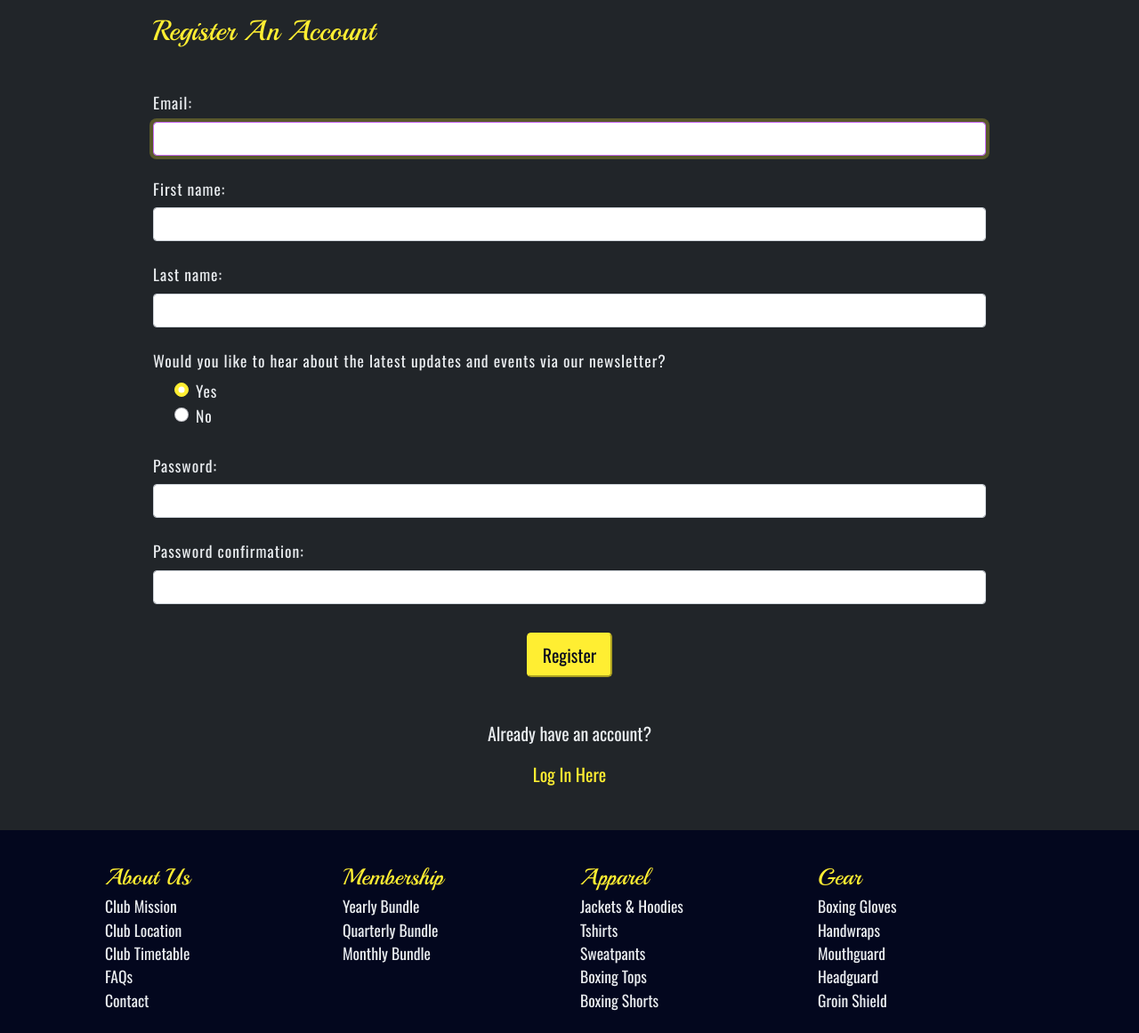
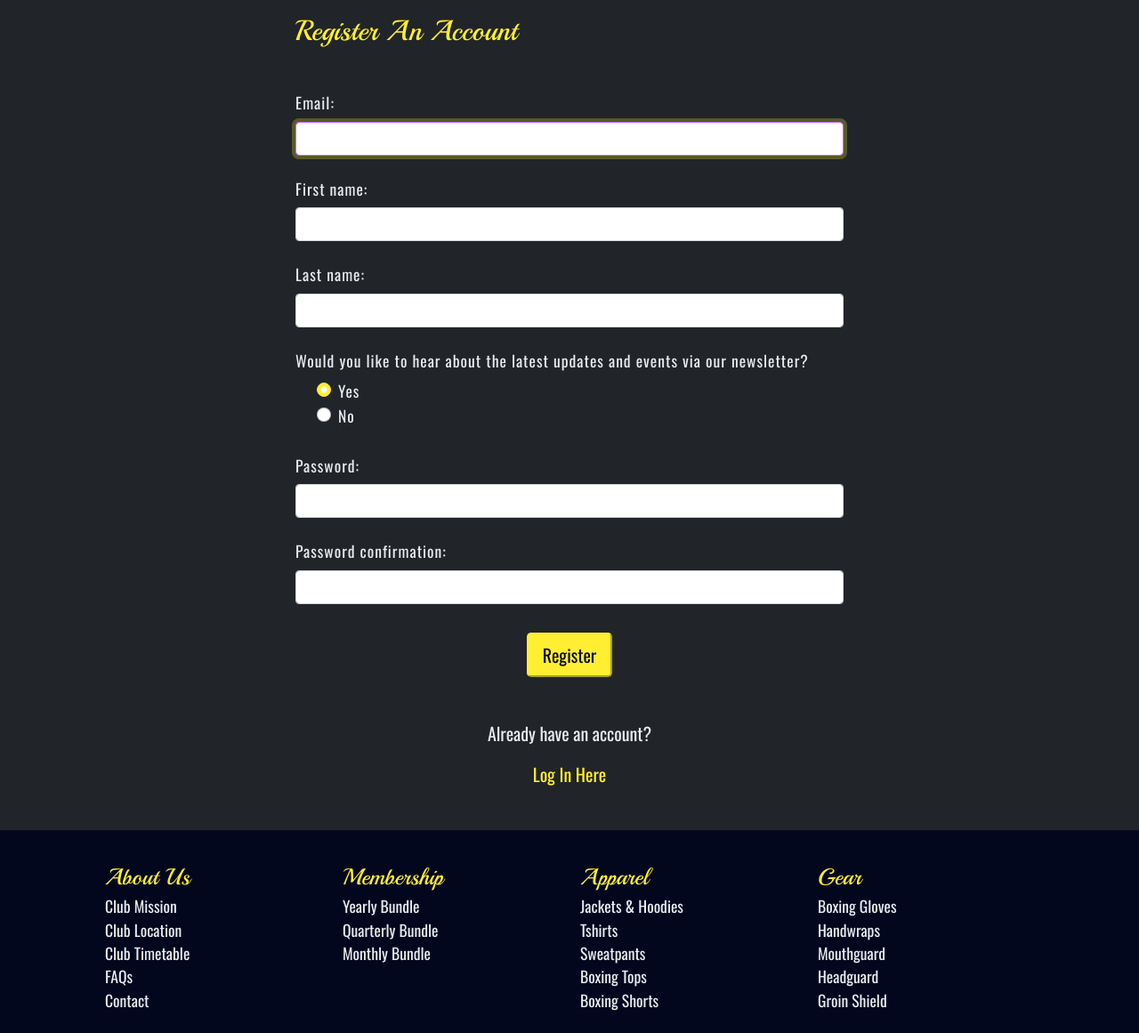
Before and after one commit to DaithiShan/saviours, a Django app: page /register/ in a window 1280 px wide. Shown: the part 82-1243 px from the top of the page at 89% size. Run offline with Django 4.2, Linux system fonts and the light colour scheme; some libraries are stand-ins or nearby versions.

Commit message:
Adjusted css on register form wrapper

```diff
--- a/accounts/templates/accounts/register.html
+++ b/accounts/templates/accounts/register.html
@@ -5,7 +5,7 @@
 {% block title %}Register{% endblock title %}
 
 {% block content %}
-<div class="container reg-form-wrapper">
+<div class="container reg-form-wrapper col-md-6">
     <h2 class="mt-3 mb-4">Register An Account</h2>
     <form method="POST" class="form" novalidate id="registration-form">
         {% csrf_token %}
```
